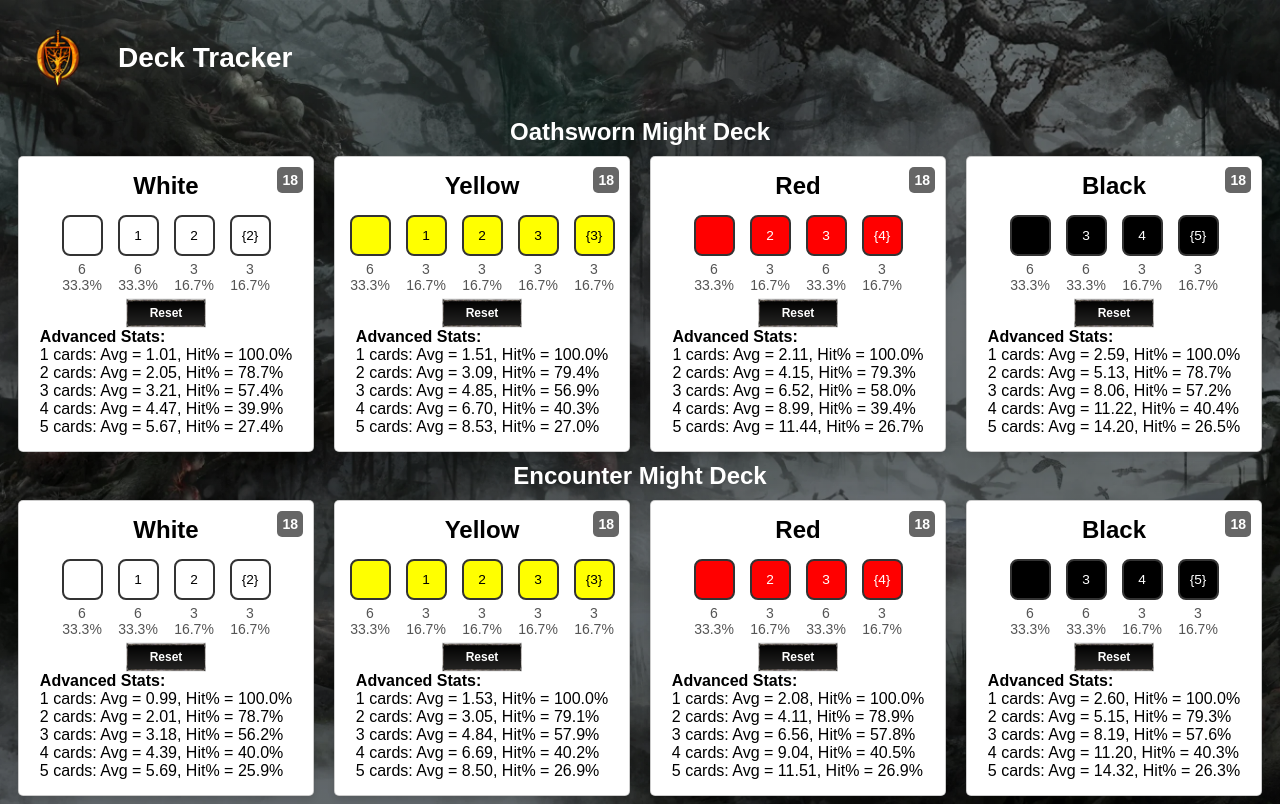
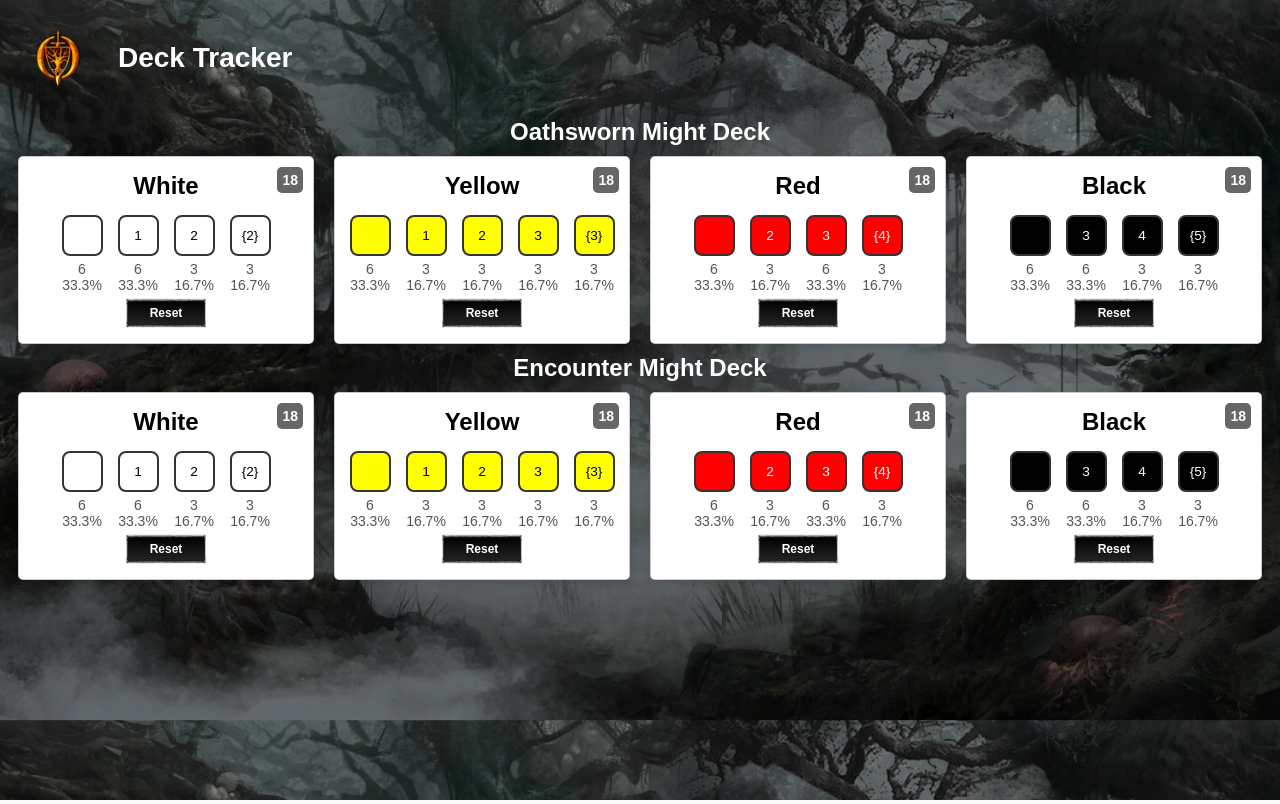
Before and after one commit to PandiTAKTAK/Tool-Oathsworn_Might_Deck_Tracker, a plain HTML site: page docs/index.html in a window 1280 px wide. Drawn offline with Linux system fonts and the light colour scheme.

Commit message:
Rip out dodgy advanced stats

```diff
--- a/docs/script.js
+++ b/docs/script.js
@@ -1,4 +1,4 @@
-// Define each deck with the initial card values
+// Initial card values, replicating die faces
 const initialDecks = {
     "White": [0, 0, 1, 1, 2, "{2}"],
     "Yellow": [0, 0, 1, 2, 3, "{3}"],
@@ -6,105 +6,125 @@ const initialDecks = {
     "Black": [0, 0, 3, 3, 4, "{5}"]
 };
 
-// Create an object to hold the decks for each instance
-let allDecks = {
+// Deck instances
+const allDecks = {
     "Oathsworn": {},
     "Encounter": {}
 };
 
-// Initialize the decks for both instances with cards tripled (18 cards per deck)
-Object.keys(initialDecks).forEach(deckName => {
-    allDecks.Oathsworn[deckName] = initialDecks[deckName].concat(initialDecks[deckName], initialDecks[deckName]);
-    allDecks.Encounter[deckName] = initialDecks[deckName].concat(initialDecks[deckName], initialDecks[deckName]);
-});
+// Get deck with 18 cards (equivalent to 3 dice rolls)
+function getDeck(deckName) {
+    return initialDecks[deckName].flatMap(card => [card, card, card]);
+}
 
-// Initialize the UI for the specified deck
-function initializeDeck(deckName, instance) {
+// Init decks
+function initAllDecks() {
+    Object.keys(initialDecks).forEach(deckName => {
+        allDecks.Oathsworn[deckName] = getDeck(deckName);
+        allDecks.Encounter[deckName] = getDeck(deckName);
+    });
+}
+
+// Reset specific deck to initial state
+function resetDeck(instance, deckName) {
+    allDecks[instance][deckName] = getDeck(deckName);
+    updateStats(instance, deckName); // Update statistics for the deck
+}
+
+// ######################################################
+
+// Init the UI for a given deck
+function initDeckUI(deckName, instance) {
     const deckContainer = document.getElementById(`${instance}-decks`);
+    const deckDiv = createDeckUI(deckName, instance);
+    deckContainer.appendChild(deckDiv);
+    updateStats(instance, deckName);
+}
 
+// Create deck and card wrapper UI elements
+function createDeckUI(deckName, instance) {
     const deckDiv = document.createElement("div");
     deckDiv.className = "deck-container";
 
+    // Header for the deck
     const header = document.createElement("div");
     header.className = "deck-header";
-    header.textContent = `${deckName}`;
+    header.textContent = deckName;
     deckDiv.appendChild(header);
 
-    // Small label for total cards remaining in the corner
+    // Corner display for total card count
     const totalCardsDisplay = document.createElement("div");
     totalCardsDisplay.className = "total-cards-corner";
     totalCardsDisplay.id = `${instance}-${deckName}-total-corner`;
     deckDiv.appendChild(totalCardsDisplay);
 
-    // Button container for each card
+    // Button container and card wrappers
     const buttonContainer = document.createElement("div");
     buttonContainer.className = "button-container";
+    const uniqueCards = [...new Set(initialDecks[deckName])];
+
+    uniqueCards.forEach(card => {
+        // Create card wrapper
+        const cardWrapper = document.createElement("div");
+        cardWrapper.className = "card-wrapper";
+
+        // Create button for the card
+        const button = document.createElement("button");
+        button.textContent = card === 0 ? "" : card; // Show text for non-blank cards
+        button.onclick = () => drawCard(instance, deckName, card);
+        button.className = deckName.toLowerCase();
+        cardWrapper.appendChild(button);
+
+        // Create composition display for the card
+        const compositionDisplay = document.createElement("div");
+        compositionDisplay.className = "composition-display";
+        compositionDisplay.id = `${instance}-${deckName}-${card}-composition`;
+        cardWrapper.appendChild(compositionDisplay);
+
+        // Add the card wrapper to the button container
+        buttonContainer.appendChild(cardWrapper);
+    });
+
+    deckDiv.appendChild(buttonContainer);
+
+    // Reset button for the deck
+    const resetButton = document.createElement("button");
+    resetButton.textContent = "Reset";
+    resetButton.classList.add("reset-button");
+    resetButton.onclick = () => resetDeck(instance, deckName);
+    deckDiv.appendChild(resetButton);
+
+    return deckDiv;
+}
+
+// ######################################################
+
+// Get the count of a specific card in the deck
+function getCardCount(instance, deckName, card) {
+    return allDecks[instance][deckName].filter(c => c === card).length;
+}
+
+// Draw a card and remove it from the deck
+function drawCard(instance, deckName, card) {
+    // Find the index of the specified card in the deck
+    const cardIndex = allDecks[instance][deckName].indexOf(card);
+
+    // If the card exists in the deck (index >= 0), remove it
+    if (cardIndex >= 0) {
+        allDecks[instance][deckName].splice(cardIndex, 1);  // Remove the card from the deck
+        updateStats(instance, deckName);  // Update the deck statistics after drawing the card
+    }
+}
+
+// Update statistics for the deck
+function updateStats(instance, deckName) {
+    const totalCards = allDecks[instance][deckName].length;
+    const totalCardsDisplay = document.getElementById(`${instance}-${deckName}-total-corner`);
+    if (totalCardsDisplay) totalCardsDisplay.textContent = totalCards;
 
     const uniqueCards = [...new Set(initialDecks[deckName])];
 
     uniqueCards.forEach(card => {
-        const cardWrapper = document.createElement("div"); // Create a wrapper for button and count
-        cardWrapper.className = "card-wrapper"; // Styling class for spacing
-
-        const button = document.createElement("button");
-        button.textContent = card === 0 ? "" : card; // Show text only for non-blank cards
-        button.onclick = () => drawCard(instance, deckName, card); // Pass instance and deck name
-        button.className = deckName.toLowerCase(); // Add class based on deck name for styling
-        cardWrapper.appendChild(button); // Append button to the wrapper
-
-        // Create and append composition display for each button
-        const compositionDisplay = document.createElement("div");
-        compositionDisplay.className = "composition-display";
-        compositionDisplay.id = `${instance}-${deckName}-${card}-composition`; // Unique ID for later reference
-
-        cardWrapper.appendChild(compositionDisplay); // Append composition display below button
-        buttonContainer.appendChild(cardWrapper); // Append the wrapper to the button container
-    });
-
-    deckDiv.appendChild(buttonContainer);
-
-    // Reset button
-    const resetButton = document.createElement("button");
-    resetButton.textContent = "Reset";
-    resetButton.classList.add("reset-button");
-    resetButton.onclick = () => resetDeck(instance, deckName);
-    deckDiv.appendChild(resetButton); // Add reset button below the buttons
-
-    deckContainer.appendChild(deckDiv);
-
-    updateStats(instance, deckName);
-}
-
-
-// Get the count of a specific card in the specified deck
-function getCardCount(instance, deckName, card) {
-    return allDecks[instance][deckName].filter(c => c === card).length;
-}
-
-// Draw a card and remove it from the specified deck
-function drawCard(instance, deckName, card) {
-    const index = allDecks[instance][deckName].indexOf(card);
-    if (index > -1) {
-        allDecks[instance][deckName].splice(index, 1);
-        updateStats(instance, deckName);
-    }
-}
-
-// Update statistics for the specified deck
-function updateStats(instance, deckName) {
-    const totalCards = allDecks[instance][deckName].length;
-
-    // Update the corner display with the new count
-    const totalCardsCornerDisplay = document.getElementById(`${instance}-${deckName}-total-corner`);
-    if (totalCardsCornerDisplay) {
-        totalCardsCornerDisplay.textContent = `${totalCards}`;
-    }
-
-    // Ensure all unique cards are accounted for in stats
-    const uniqueCards = [...new Set(initialDecks[deckName])];
-
-    uniqueCards.forEach(card => {
-        // Update the composition display for each card
         const compositionDisplay = document.getElementById(`${instance}-${deckName}-${card}-composition`);
         if (compositionDisplay) {
             const count = getCardCount(instance, deckName, card);
@@ -112,174 +132,32 @@ function updateStats(instance, deckName) {
             compositionDisplay.innerHTML = `${count}<br>${percentage}%`;
         }
     });
-
-    // Calculate advanced stats (average result and hit chance)
-    const advancedStats = calculateAdvancedStats(allDecks[instance][deckName]);
-    displayAdvancedStats(instance, deckName, advancedStats);
 }
 
-// Calculate advanced statistics for a given deck
-function calculateAdvancedStats(deck) {
-    const results = { 1: {}, 2: {}, 3: {}, 4: {}, 5: {} };
-
-    [1, 2, 3, 4, 5].forEach(numCards => {
-        let totalScore = 0;
-        let hitCount = 0;
-        const trials = 10000; // Use Monte Carlo simulation for exploding cards
-
-        for (let i = 0; i < trials; i++) {
-            const hand = drawRandomHand(deck, numCards);
-            const { score, misses } = processHand(hand, deck);
-
-            if (misses < 2) hitCount++;
-            totalScore += score;
-        }
-
-        results[numCards] = {
-            average: (totalScore / trials).toFixed(2),
-            hitChance: ((hitCount / trials) * 100).toFixed(1) + "%"
-        };
-    });
-
-    return results;
-}
-
-// Draw a random hand of specified size from the deck
-function drawRandomHand(deck, numCards) {
-    const shuffledDeck = [...deck].sort(() => Math.random() - 0.5);
-    return shuffledDeck.slice(0, numCards);
-}
-
-// Process a hand of cards, including exploding cards
-function processHand(hand, fullDeck) {
-    let score = 0;
-    let misses = 0;
-
-    for (const card of hand) {
-        if (card === 0) {
-            misses++;
-        } else if (typeof card === "string" && card.includes("{")) {
-            // Exploding card logic
-            const value = parseInt(card.match(/\d+/)[0], 10);
-            score += value;
-
-            // Simulate drawing one extra card for the explosion
-            const extraCard = drawRandomCard(fullDeck);
-            if (extraCard !== null) {
-                const extraResult = processHand([extraCard], fullDeck);
-                score += extraResult.score;
-                misses += extraResult.misses;
-            }
-        } else {
-            score += card;
-        }
-    }
-
-    return { score, misses };
-}
-
-// Draw a single random card from the deck
-function drawRandomCard(deck) {
-    if (deck.length === 0) return null;
-    const randomIndex = Math.floor(Math.random() * deck.length);
-    return deck[randomIndex];
-}
-
-
-// Get all combinations of a specific number of cards from the deck
-function getCombinations(deck, numCards) {
-    if (deck.length < numCards) return [];
-    const combinations = [];
-
-    function helper(start, combo) {
-        if (combo.length === numCards) {
-            combinations.push(combo);
-            return;
-        }
-
-        for (let i = start; i < deck.length; i++) {
-            helper(i + 1, combo.concat(deck[i]));
-        }
-    }
-
-    helper(0, []);
-    return combinations;
-}
-
-// Display advanced statistics for a deck
-function displayAdvancedStats(instance, deckName, stats) {
-    const containerId = `${instance}-${deckName}-stats`;
-    let statsContainer = document.getElementById(containerId);
-
-    if (!statsContainer) {
-        // Create stats container if it doesn't exist
-        const deckDiv = document.querySelector(`#${instance}-decks .deck-container:nth-child(${Object.keys(initialDecks).indexOf(deckName) + 1})`);
-        statsContainer = document.createElement("div");
-        statsContainer.id = containerId;
-        statsContainer.className = "advanced-stats";
-        deckDiv.appendChild(statsContainer);
-    }
-
-    // Update stats content
-    statsContainer.innerHTML = `
-        <strong>Advanced Stats:</strong><br>
-        ${[1, 2, 3, 4, 5]
-            .map(
-                numCards =>
-                    `${numCards} cards: Avg = ${stats[numCards].average}, Hit% = ${stats[numCards].hitChance}`
-            )
-            .join("<br>")}
-    `;
-}
-
-// Reset the specified deck to its initial state
-function resetDeck(instance, deckName) {
-    allDecks[instance][deckName] = initialDecks[deckName].concat(initialDecks[deckName], initialDecks[deckName]); // Reset to 18 cards
-    updateStats(instance, deckName); // Update statistics for the specific deck
-}
-
+// Adjust the layout for buttons on window resize
 function adjustLayout() {
-    // Get the maximum number of buttons in any deck
-    const maxButtons = Math.max(...Object.keys(initialDecks).map(deck => initialDecks[deck].length));
-
-    // Get the available width for the container
     const container = document.getElementById("Oathsworn-decks");
     const containerWidth = container.offsetWidth;
+    const maxDeckWidth = Math.floor(containerWidth / 4) - 20;
+    const maxButtons = Math.max(...Object.keys(initialDecks).map(deck => initialDecks[deck].length));
+    const buttonSize = Math.min(Math.floor((maxDeckWidth - 50) / maxButtons), 80);
 
-    // Calculate the maximum size for a single deck container
-    const maxDeckWidth = Math.floor(containerWidth / 4) - 20; // Account for gap
-    const buttonSize = Math.min(Math.floor((maxDeckWidth - 50) / maxButtons), 80); // Max button size
-
-    // Update the style of all buttons and containers
-    const allDecks = document.querySelectorAll('.deck-container');
-    const allButtons = document.querySelectorAll('.button-container button');
-
-    allDecks.forEach(deck => {
-        deck.style.width = `${maxDeckWidth}px`;
-    });
-
-    allButtons.forEach(button => {
+    document.querySelectorAll('.deck-container').forEach(deck => deck.style.width = `${maxDeckWidth}px`);
+    document.querySelectorAll('.button-container button').forEach(button => {
         button.style.width = `${buttonSize}px`;
         button.style.height = `${buttonSize}px`;
         button.style.fontSize = `${buttonSize / 3}px`;
     });
 }
 
-// Run the layout adjustment on window resize
+// Run layout adjustment on window resize
 window.addEventListener('resize', adjustLayout);
 
-// Initialize the deck tracker for both decks on page load
+// Init both decks then adjust layout to suit
 window.onload = () => {
-    // Initialize Oathsworn decks
-    Object.keys(initialDecks).forEach(deckName => {
-        initializeDeck(deckName, "Oathsworn");
+    initAllDecks();
+    ["Oathsworn", "Encounter"].forEach(instance => {
+        Object.keys(initialDecks).forEach(deckName => initDeckUI(deckName, instance));
     });
-
-    // Initialize Encounter decks
-    Object.keys(initialDecks).forEach(deckName => {
-        initializeDeck(deckName, "Encounter");
-    });
-
-    // Adjust layout after decks are initialized
     adjustLayout();
 };
--- a/docs/styles.css
+++ b/docs/styles.css
@@ -94,6 +94,26 @@ h2 {
     background-color: rgba(200, 200, 200, 0.7);
 }
 
+button.white {
+    background-color: white;
+    color: black;
+}
+
+button.yellow {
+    background-color: yellow;
+    color: black;
+}
+
+button.red {
+    background-color: red;
+    color: white;
+}
+
+button.black {
+    background-color: black;
+    color: white;
+}
+
 .composition-display {
     font-size: 14px;
     margin-top: 5px;
@@ -112,26 +132,6 @@ h2 {
     #Oathsworn-decks, #Encounter-decks {
         flex-direction: column;
     }
-}
-
-button.white {
-    background-color: white;
-    color: black;
-}
-
-button.yellow {
-    background-color: yellow;
-    color: black;
-}
-
-button.red {
-    background-color: red;
-    color: white;
-}
-
-button.black {
-    background-color: black;
-    color: white;
 }
 
 .reset-button {
```
